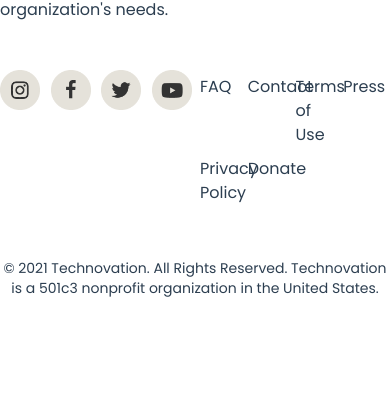
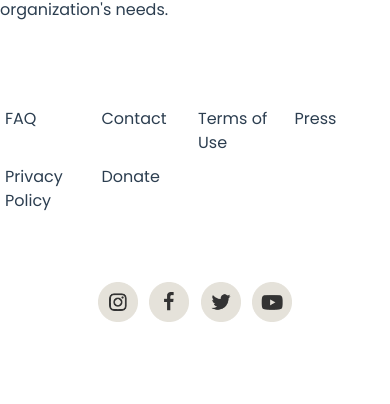
Before and after one commit to Iridescent-CM/tg-girls-sandbox, a Vue app: page / in a window 390 px wide. Shown: the part 833-1237 px from the top of the page. Before the commit the page ends 1131 px from the top, so only its background shows below. Built offline with nearby package versions, Linux system fonts and the light colour scheme; what @braid/vue-formulate would draw is missing.

Commit message:
Added mobile responsive styling to contact us section

```diff
--- a/src/components/ContactUs.vue
+++ b/src/components/ContactUs.vue
@@ -5,15 +5,15 @@
       <p>To learn more about our programs and research, howe we work with partners, or to create a partnership tailored to fit your organization's needs.</p>
     </section>
 
-    <section id="links" class="flex justify-between my-12">
-      <div id="icons" class="flex w-48 justify-between">
+    <section id="links" class="flex flex-wrap-reverse md:flex-nowrap justify-between my-12">
+      <div id="icons" class="flex mx-auto md:mx-0 my-8 md: my-0 w-1/2 md:w-48 justify-between">
         <img src="../assets/instagram.png" alt="" class="social-icon">
         <img src="../assets/fb.png" alt="" class="social-icon">
         <img src="../assets/twitter.png" alt="" class="social-icon">
         <img src="../assets/youtube.png" alt="" class="social-icon">
       </div>
 
-      <div id="site-links" class="flex flex-wrap w-1/2">
+      <div id="site-links" class="flex flex-wrap w-full  md:mx-0 md:w-1/2 my-8 md: my-0">
         <a href="#" class="site-link">FAQ</a>
         <a href="#" class="site-link">Contact</a>
         <a href="#" class="site-link">Terms of Use</a>
```
